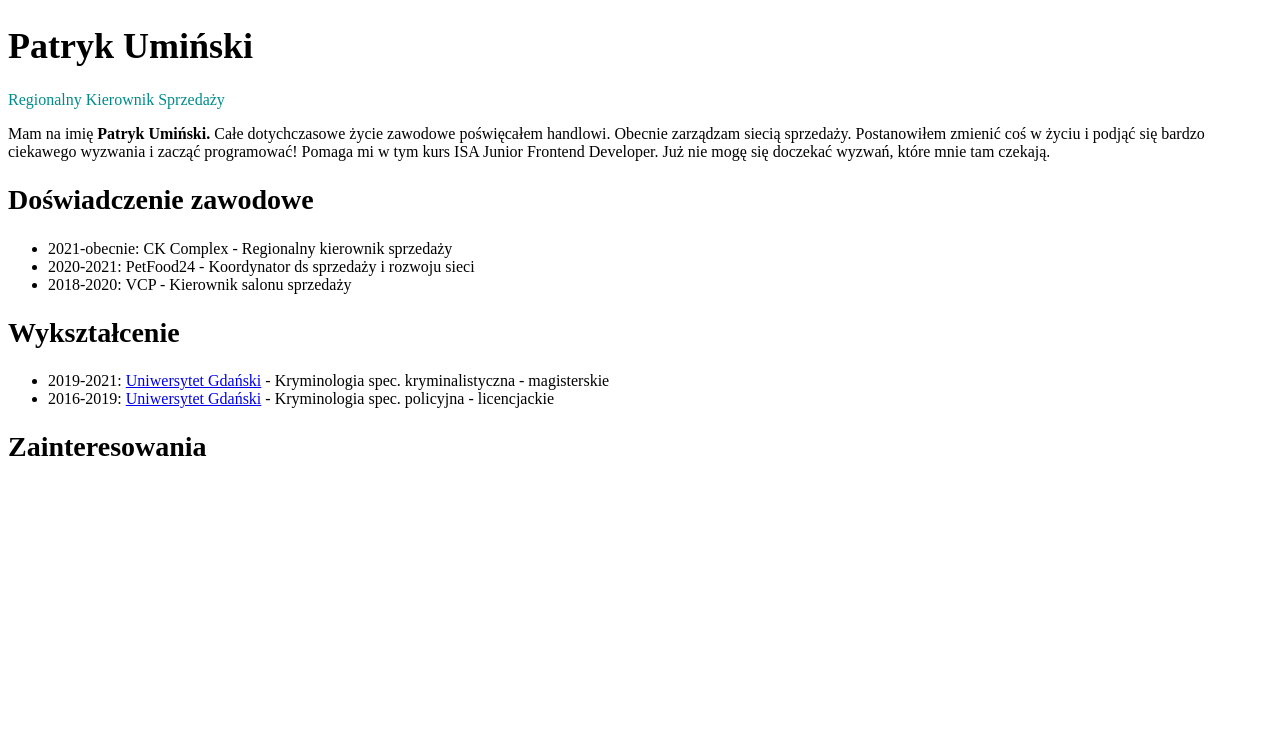
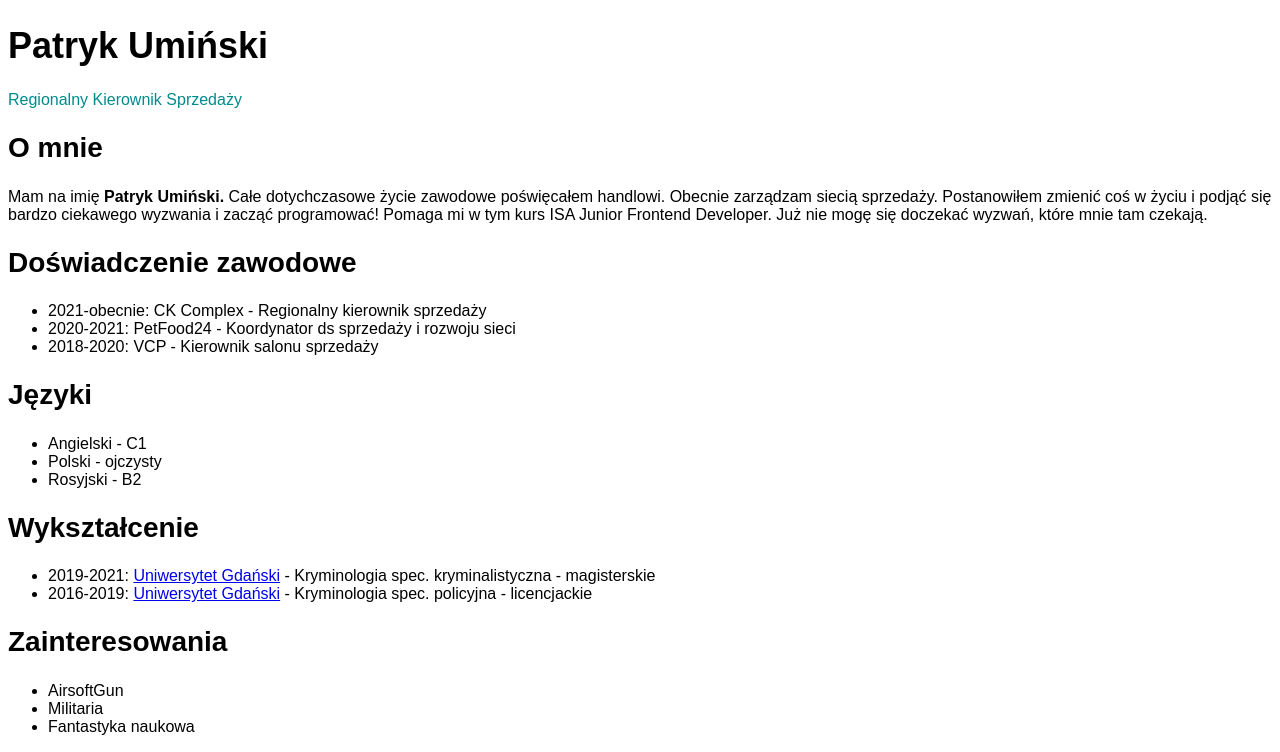
Before and after one commit to PatrykUminski/kurs-html, a plain HTML site: page index.html in a window 1280 px wide. Shown: the part 161-913 px from the top of the page. Before the commit the page ends 800 px from the top, so only its background shows below. Drawn offline with Linux system fonts and the light colour scheme.

Commit message:
Code sorted by semantic rules

```diff
--- a/index.html
+++ b/index.html
@@ -1,34 +1,67 @@
 <!DOCTYPE html>
-    <html lang="en">
+<html lang="pl">
+
 <head>
     <meta charset="UTF-8">
     <meta http-equiv="X-UA-Compatible" content="IE=edge">
     <meta name="viewport" content="width=device-width, initial-scale=1.0">
-           <link rel="stylesheet" href="style.css"/>
+    <link rel="stylesheet" href="style.css" />
     <title>Patryk Umiński - CV</title>
 </head>
+
 <body>
-            <img src="zdjecie.jpg" width="150px" height="150px"/>
+    <header>
+        <img src="zdjecie.jpg" width="150px" height="150px" />
         <h1>Patryk Umiński</h1>
         <span>Regionalny Kierownik Sprzedaży</span>
-                <p>Mam na imię <b>Patryk Umiński.</b>
+    </header>
+    <main>
+        <section>
+            <h2>O mnie</h2>
+            <p>
+                Mam na imię <b>Patryk Umiński.</b>
                 Całe dotychczasowe życie zawodowe poświęcałem handlowi.
                 Obecnie zarządzam siecią sprzedaży.
                 Postanowiłem zmienić coś w życiu i podjąć się bardzo ciekawego wyzwania
                 i zacząć programować! Pomaga mi w tym kurs ISA Junior Frontend Developer.
                 Już nie mogę się doczekać wyzwań, które mnie tam czekają.
             </p>
+        </section>
+        <section>
             <h2>Doświadczenie zawodowe</h2>
             <ul>
                 <li>2021-obecnie: CK Complex - Regionalny kierownik sprzedaży</li>
                 <li>2020-2021: PetFood24 - Koordynator ds sprzedaży i rozwoju sieci</li>
                 <li>2018-2020: VCP - Kierownik salonu sprzedaży</li>
             </ul>
+        </section>
+        <section>
+            <h2>Języki</h2>
+            <ul>
+                <li>Angielski - C1</li>
+                <li>Polski - ojczysty</li>
+                <li>Rosyjski - B2</li>
+            </ul>
+        </section>
+        <section>
             <h2>Wykształcenie</h2>
             <ul>
-                <li>2019-2021: <a href="https://ug.edu.pl/">Uniwersytet Gdański</a> - Kryminologia spec. kryminalistyczna - magisterskie</li>
-                <li>2016-2019: <a href="https://ug.edu.pl/">Uniwersytet Gdański</a> - Kryminologia spec. policyjna - licencjackie</li>
+                <li>2019-2021: <a href="https://ug.edu.pl/">Uniwersytet Gdański</a> - Kryminologia spec.
+                    kryminalistyczna -
+                    magisterskie</li>
+                <li>2016-2019: <a href="https://ug.edu.pl/">Uniwersytet Gdański</a> - Kryminologia spec. policyjna -
+                    licencjackie</li>
             </ul>
+        </section>
+        <section>
             <h2>Zainteresowania</h2>
+            <ul>
+                <li>AirsoftGun</li>
+                <li>Militaria</li>
+                <li>Fantastyka naukowa</li>
+            </ul>
+        </section>
+    </main>
 </body>
+
 </html>
--- a/style.css
+++ b/style.css
@@ -1,6 +1,16 @@
-h2 {font-size: 28px;}
-h1 {font-size: 36px;}
-span {color: darkcyan;}
+body {font-family: Arial;
+}
+
+h2 {font-size: 28px;
+}
+
+h1 {font-size: 36px;
+}
+
+span {color: darkcyan;
+}
+
 img {
     width: 150px;
-    height: 150px;}
+    height: 150px;
+}
```
Lines whose indentation alone changed are shown as unchanged.
